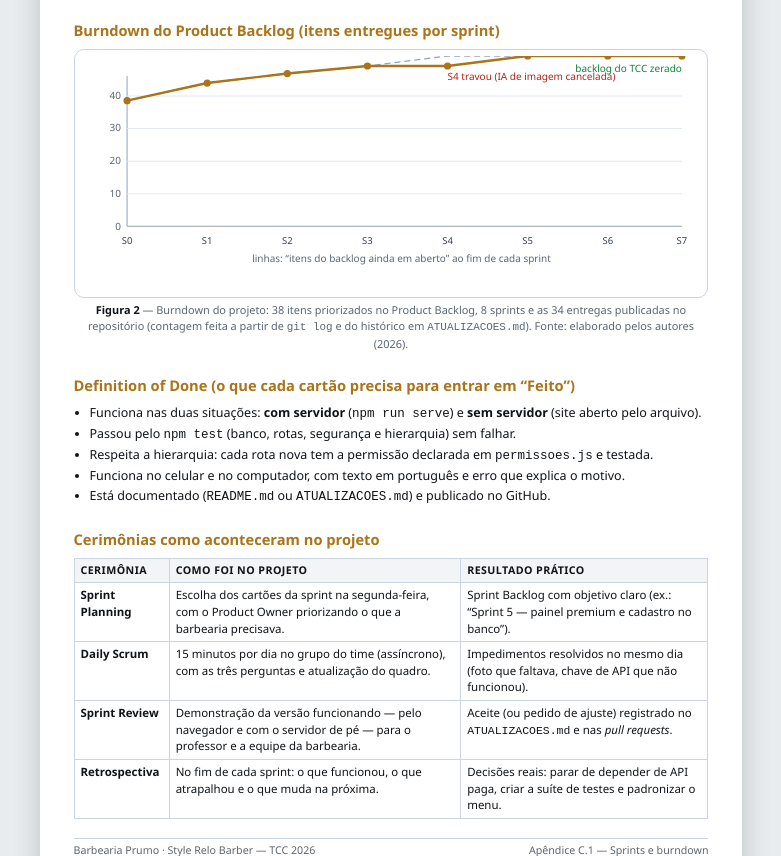
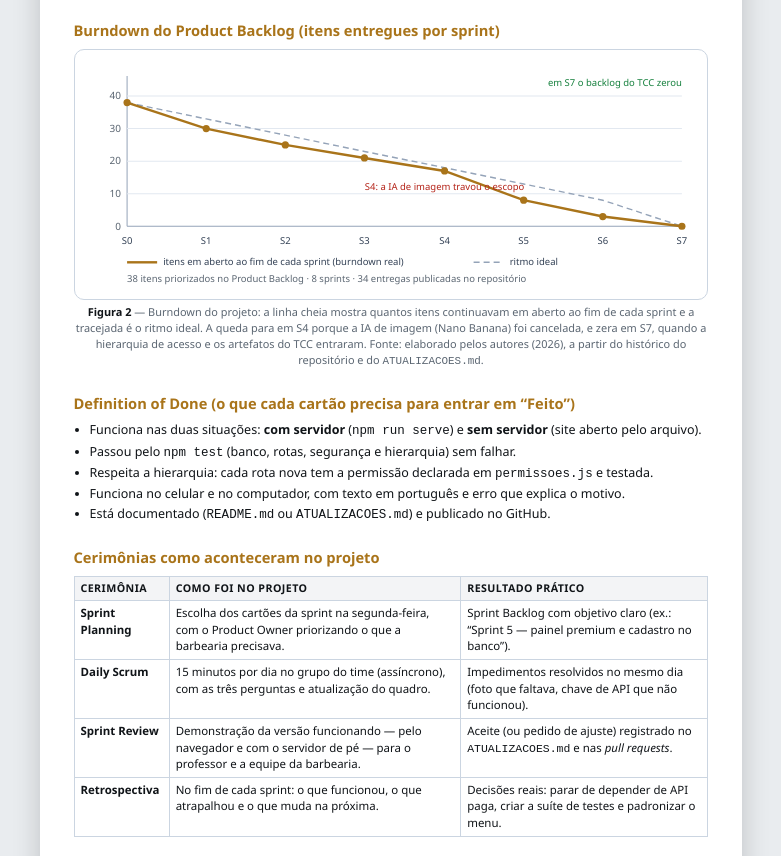
Before and after one commit to Matheus-pixel-dotcom/Barbearia-Prumo, a website: page TCC/daily-scrum.html in a window 1280 px wide. Shown: the part 2312-3168 px from the top of the page, without its empty margins (249-1030 px from the left). Drawn offline with Linux system fonts and the light colour scheme.

Commit message:
TCC: corrige a escala do burndown do Daily Scrum
Os pontos do grafico estavam fora do eixo (as linhas saiam por cima da grade).
Agora: 0 itens na base, 40 no topo, linha real 38 -> 0 e linha ideal tracejada,
com legenda e a explicacao da parada em S4.

Co-authored-by: arena-agent <297053741+arena-agent@users.noreply.github.com>

```diff
--- a/TCC/daily-scrum.html
+++ b/TCC/daily-scrum.html
@@ -364,11 +364,9 @@
 
   <h3>Burndown do Product Backlog (itens entregues por sprint)</h3>
   <div class="burndown">
-    <svg viewBox="0 0 620 230" role="img" aria-label="Gráfico de burndown do backlog do projeto, de 38 itens restantes na Sprint 0 até 0 na Sprint 7">
-      <!-- eixos -->
+    <svg viewBox="0 0 620 232" role="img" aria-label="Burndown do backlog: 38 itens em aberto na Sprint 0, caindo até 0 na Sprint 7">
       <line x1="46" y1="170" x2="600" y2="170" stroke="#94a3b8" stroke-width="1"/>
       <line x1="46" y1="20" x2="46" y2="170" stroke="#94a3b8" stroke-width="1"/>
-      <!-- grades -->
       <g stroke="#e2e8f0" stroke-width="1">
         <line x1="46" y1="137.5" x2="600" y2="137.5"/>
         <line x1="46" y1="105" x2="600" y2="105"/>
@@ -379,38 +377,40 @@
         <text x="40" y="174">0</text>
         <text x="40" y="141">10</text>
         <text x="40" y="108">20</text>
-        <text x="40" y="75">30</text>
+        <text x="40" y="75.5">30</text>
         <text x="40" y="43">40</text>
       </g>
-      <!-- linha ideal (tracejada) -->
-      <polyline points="46,44.6 126,27 206,17.5 286,10 366,0 446,0 526,0 600,0"
+      <polyline points="46,46.5 125,62.8 204,79 283,95.3 363,111.5 442,127.8 521,144 600,170"
                 fill="none" stroke="#94a3b8" stroke-width="1.4" stroke-dasharray="6 4"/>
-      <!-- linha real -->
-      <polyline points="46,44.6 126,27 206,17.5 286,10 366,10 446,0 526,0 600,0"
+      <polyline points="46,46.5 125,72.5 204,88.8 283,101.8 363,114.8 442,144 521,160.3 600,170"
                 fill="none" stroke="#a9741a" stroke-width="2.4"/>
       <g fill="#a9741a">
-        <circle cx="46" cy="44.6" r="3.6"/><circle cx="126" cy="27" r="3.6"/><circle cx="206" cy="17.5" r="3.6"/>
-        <circle cx="286" cy="10" r="3.6"/><circle cx="366" cy="10" r="3.6"/><circle cx="446" cy="0" r="3.6"/>
-        <circle cx="526" cy="0" r="3.6"/><circle cx="600" cy="0" r="3.6"/>
+        <circle cx="46" cy="46.5" r="3.6"/><circle cx="125" cy="72.5" r="3.6"/><circle cx="204" cy="88.8" r="3.6"/>
+        <circle cx="283" cy="101.8" r="3.6"/><circle cx="363" cy="114.8" r="3.6"/><circle cx="442" cy="144" r="3.6"/>
+        <circle cx="521" cy="160.3" r="3.6"/><circle cx="600" cy="170" r="3.6"/>
       </g>
-      <!-- rótulos das sprints -->
       <g font-size="9.5" fill="#334155" text-anchor="middle">
-        <text x="46" y="188">S0</text><text x="126" y="188">S1</text><text x="206" y="188">S2</text>
-        <text x="286" y="188">S3</text><text x="366" y="188">S4</text><text x="446" y="188">S5</text>
-        <text x="526" y="188">S6</text><text x="600" y="188">S7</text>
+        <text x="46" y="188">S0</text><text x="125" y="188">S1</text><text x="204" y="188">S2</text>
+        <text x="283" y="188">S3</text><text x="363" y="188">S4</text><text x="442" y="188">S5</text>
+        <text x="521" y="188">S6</text><text x="600" y="188">S7</text>
       </g>
-      <text x="320" y="206" font-size="10" fill="#5b6672" text-anchor="middle">
-        linhas: “itens do backlog ainda em aberto” ao fim de cada sprint
-      </text>
-      <!-- anotação -->
-      <text x="366" y="24" font-size="10" fill="#b42318">S4 travou (IA de imagem cancelada)</text>
-      <text x="600" y="16" font-size="10" fill="#15803d" text-anchor="end">backlog do TCC zerado</text>
+      <text x="363" y="134" font-size="9.5" fill="#b42318" text-anchor="middle">S4: a IA de imagem travou o escopo</text>
+      <text x="600" y="30" font-size="9.5" fill="#15803d" text-anchor="end">em S7 o backlog do TCC zerou</text>
+      <g font-size="9.5" fill="#334155">
+        <line x1="46" y1="206" x2="76" y2="206" stroke="#a9741a" stroke-width="2.4"/>
+        <text x="82" y="209">itens em aberto ao fim de cada sprint (burndown real)</text>
+        <line x1="392" y1="206" x2="422" y2="206" stroke="#94a3b8" stroke-width="1.4" stroke-dasharray="6 4"/>
+        <text x="428" y="209">ritmo ideal</text>
+        <text x="46" y="226" fill="#5b6672">38 itens priorizados no Product Backlog · 8 sprints · 34 entregas publicadas no repositório</text>
+      </g>
     </svg>
   </div>
   <p class="legenda-figura">
-    <strong>Figura 2</strong> — Burndown do projeto: 38 itens priorizados no Product Backlog, 8 sprints e
-    as 34 entregas publicadas no repositório (contagem feita a partir de <code>git log</code> e do
-    histórico em <code>ATUALIZACOES.md</code>). Fonte: elaborado pelos autores (2026).
+    <strong>Figura 2</strong> — Burndown do projeto: a linha cheia mostra quantos itens continuavam em
+    aberto ao fim de cada sprint e a tracejada é o ritmo ideal. A queda para em S4 porque a IA de
+    imagem (Nano Banana) foi cancelada, e zera em S7, quando a hierarquia de acesso e os artefatos
+    do TCC entraram. Fonte: elaborado pelos autores (2026), a partir do histórico do repositório e
+    do <code>ATUALIZACOES.md</code>.
   </p>
 
   <h3>Definition of Done (o que cada cartão precisa para entrar em “Feito”)</h3>
```
